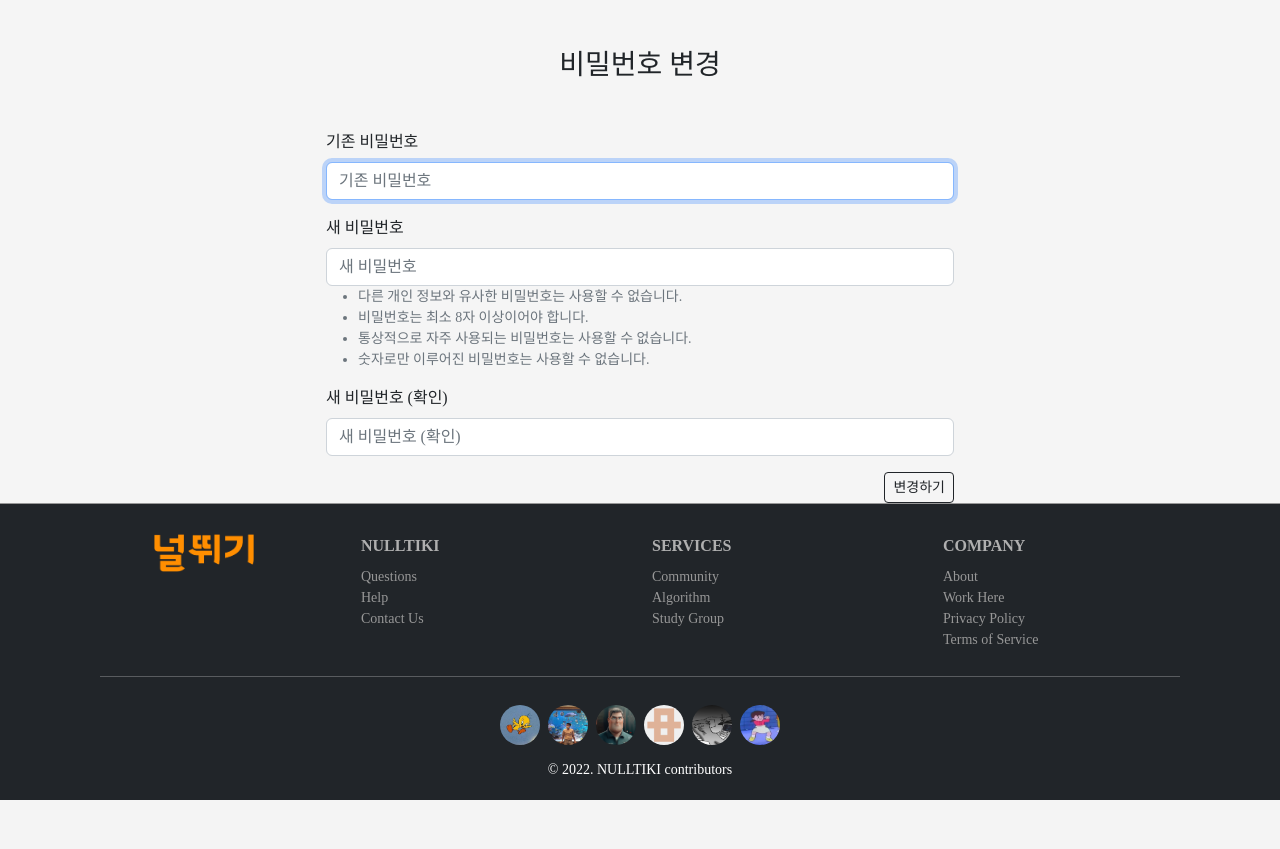
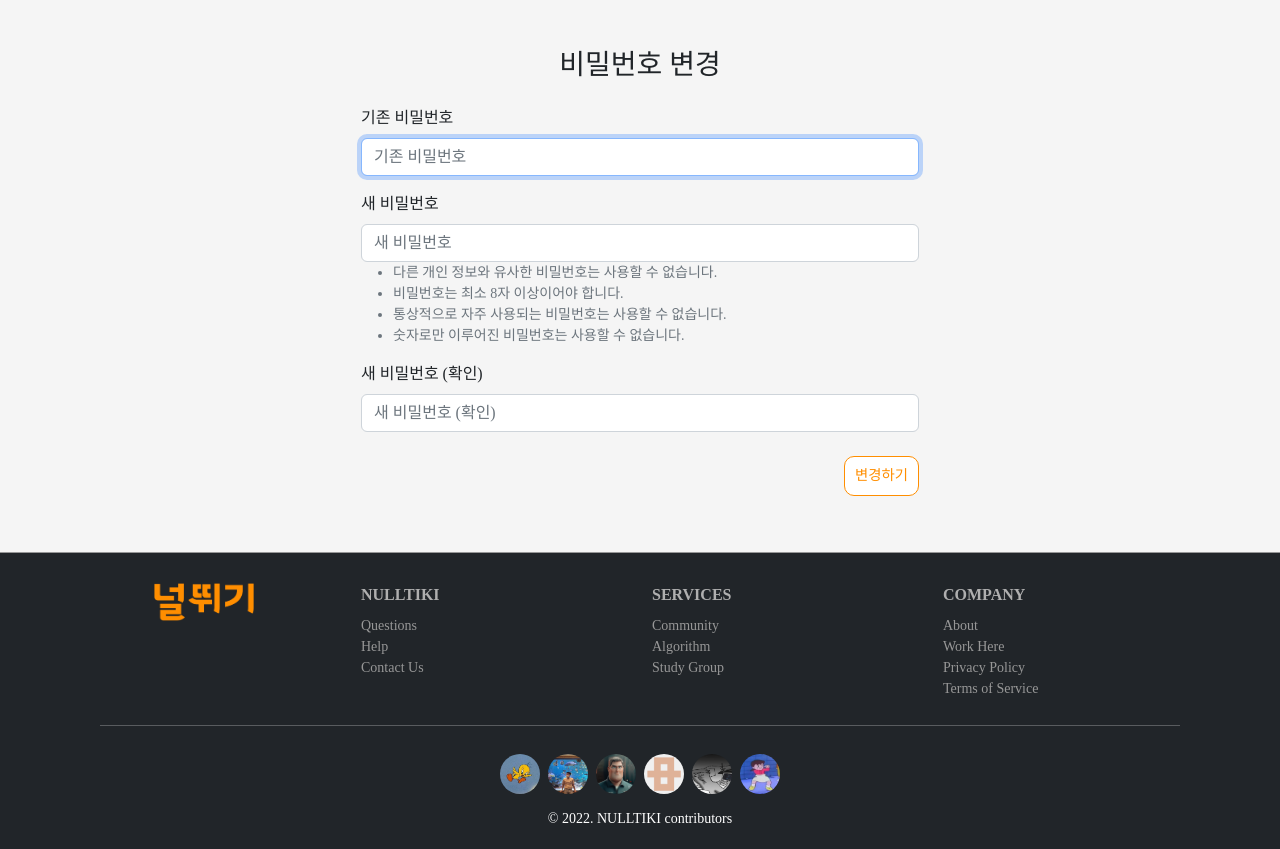
Before and after one commit to 9776mk/final_pjt, a Django app: page /accounts/password/ in a window 1280 px wide. Shown: the part 64-913 px from the top of the page. Before the commit the page ends 864 px from the top, so only its background shows below. Run offline with Django 3.2, Linux system fonts and the light colour scheme; the visitor is signed in with stand-in values (Sample User, id 1); data that the repository does not hold is empty; some libraries are stand-ins or nearby versions; some web fonts are replaced.

Commit message:
chore: password 변경 페이지

```diff
--- a/accounts/templates/accounts/password.html
+++ b/accounts/templates/accounts/password.html
@@ -2,16 +2,16 @@
 {% load django_bootstrap5 %}
 
 {% block content %}
-  <h3 class="text-center my-5">비밀번호 변경</h3>
-  <div class="row justify-content-center">
-    <div class="col-6">
+<div class="container py-5 d-flex justify-content-center">
+  <div class="col-sm-12 col-lg-6 col-md-8">
+    <h3 class="text-center mb-4">비밀번호 변경</h3>
       <form action="" method='POST'>
         {% csrf_token %}
         {% bootstrap_form form %}
-        <div class="text-end">
-          <input type="submit" value="변경하기" class="btn btn-outline-dark btn-sm">
+        <div class="d-flex justify-content-end">
+          <input type="submit" value="변경하기" class="bbtn my-2">
         </div>
       </form>
-    </div>
   </div>
+</div>
 {% endblock content %}
```
